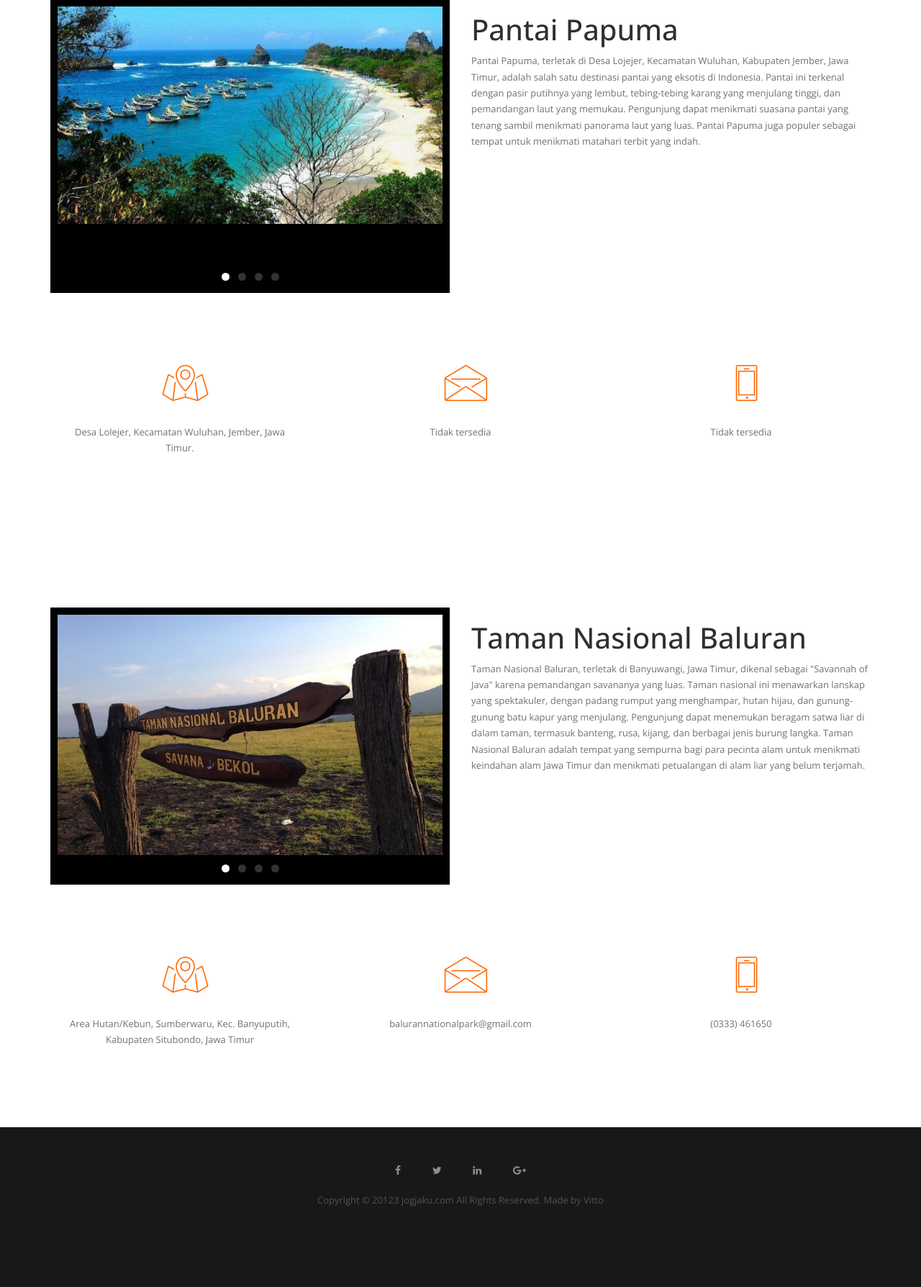
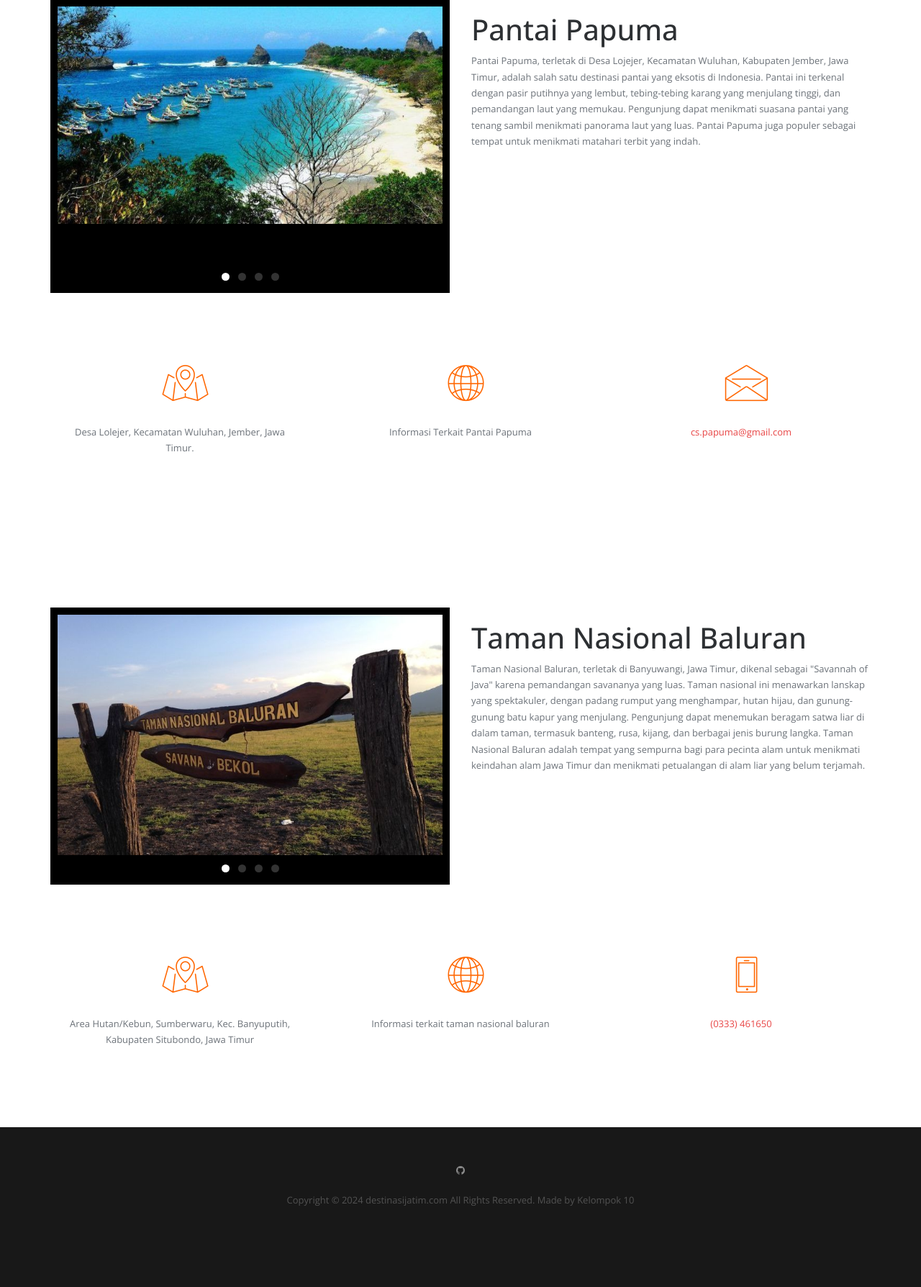
Before and after one commit to mulyani07/UAS-PEMWEB, a PHP site: page /wisataalam.php in a window 1280 px wide. Shown: the part 2103-3891 px from the top of the page at 72% size. Run offline with PHP 8.4, Linux system fonts and the light colour scheme; data that the repository does not hold is empty; some libraries are stand-ins or nearby versions; some web fonts are replaced.

Commit message:
Add files via upload

```diff
--- a/destinasijatim/wisataalam.php
+++ b/destinasijatim/wisataalam.php
@@ -132,19 +132,28 @@ $events = $req->fetchAll();
       <section id="services" class="services service-section">
             <div class="container">
               <div class="row">
-                <div class="col-md-4 col-sm-6 services text-center"> <span class="icon icon-map" style="color:#F60"></span>
+                <div class="col-md-4 col-sm-6 services text-center">
+                <a href="https://maps.app.goo.gl/ivFbfQpcd6tio3Xa8" target="_blank">
+                <span class="icon icon-map" style="color:#F60"></span>
+                </a>
                   <div class="services-content">
                     <p>kawasan hutan petak C Desa Kalianyar, Kecamatan Sempol, Kabupaten Bondowoso.</p>
                   </div>
                 </div>
-                <div class="col-md-4 col-sm-6 services text-center"> <span class="icon icon-envelope" style="color:#F60"></span>
+                <div class="col-md-4 col-sm-6 services text-center">
+                <a href="https://www.tiket.bbksdajatim.org/" target="_blank">
+                <span class="icon icon-global" style="color:#F60"></span>
+                </a>
                   <div class="services-content">
-                    <p>info@exploreijen.com</p>
+                    <p>Informasi terkait kawah ijen</p>
                   </div>
                 </div>
-                <div class="col-md-4 col-sm-6 services text-center"> <span class="icon icon-phone" style="color:#F60"></span>
+                <div class="col-md-4 col-sm-6 services text-center">
+                <a href="https://wa.me/6281220180930" target="_blank">
+                <span class="icon icon-phone" style="color:#F60"></span>
+                </a>
                   <div class="services-content">
-                    <p>+62 87-784-300-500</p>
+                    <p>+6281220180930</p>
                   </div>
                 </div>
               </div>
@@ -188,19 +197,28 @@ $events = $req->fetchAll();
     <section id="services" class="services service-section">
             <div class="container">
               <div class="row">
-                <div class="col-md-4 col-sm-6 services text-center"> <span class="icon icon-map" style="color:#F60"></span>
+                <div class="col-md-4 col-sm-6 services text-center">
+                <a href="https://maps.app.goo.gl/mDfvM4g5yKs6WiFA6" target="_blank">
+                <span class="icon icon-map" style="color:#F60"></span>
+                </a>
                   <div class="services-content">
                     <p>Cemoro Lawang, Desa Ngadisari, Kec. Sukapura, Kabupaten Probolinggo , Jawa Timur.</p>
                   </div>
                 </div>
-                <div class="col-md-4 col-sm-6 services text-center"> <span class="icon icon-envelope" style="color:#F60"></span>
+                <div class="col-md-4 col-sm-6 services text-center">
+                <a href="https://www.bromo.my.id/p/paket-wisata-gunung-bromo.html" target="_blank">
+                  <span class="icon icon-global" style="color:#F60"></span>
+                  </a>
                   <div class="services-content">
-                    <p>agentwisatabromo@gmail.com</p>
+                    <p>Informasi terkait gunung bromo</p>
                   </div>
                 </div>
-                <div class="col-md-4 col-sm-6 services text-center"> <span class="icon icon-phone" style="color:#F60"></span>
+                <div class="col-md-4 col-sm-6 services text-center">
+                <a href="https://wa.me/6282386300500" target="_blank">
+                  <span class="icon icon-phone" style="color:#F60"></span>
+                  </a>
                   <div class="services-content">
-                    <p>+62 813-3289-9993</p>
+                    <p>+6282386300500</p>
                   </div>
                 </div>
               </div>
@@ -244,20 +262,29 @@ $events = $req->fetchAll();
     <section id="services" class="services service-section">
             <div class="container">
               <div class="row">
-                <div class="col-md-4 col-sm-6 services text-center"> <span class="icon icon-map" style="color:#F60"></span>
+                <div class="col-md-4 col-sm-6 services text-center">
+                <a href="https://maps.app.goo.gl/LfR6xDizedXmGVjm6" target="_blank">
+                <span class="icon icon-map" style="color:#F60"></span>
+                </a>
                   <div class="services-content">
                     <p>Desa Lolejer, Kecamatan Wuluhan, Jember, Jawa Timur.</p>
                   </div>
                 </div>
-                <div class="col-md-4 col-sm-6 services text-center"> <span class="icon icon-envelope" style="color:#F60"></span>
+                <div class="col-md-4 col-sm-6 services text-center">
+                  <a href="https://www.nativeindonesia.com/pantai-papuma/" target="_blank">
+                  <span class="icon icon-global" style="color:#F60"></span>
+                  </a>
                   <div class="services-content">
-                    <p>Tidak tersedia</p>
+                    <p>Informasi Terkait Pantai Papuma</p>
                   </div>
                 </div>
-                <div class="col-md-4 col-sm-6 services text-center"> <span class="icon icon-phone" style="color:#F60"></span>
-                  <div class="services-content">
-                    <p>Tidak tersedia</p>
-                  </div>
+                <div class="col-md-4 col-sm-6 services text-center">
+                <span class="icon icon-envelope" style="color:#F60"></span>
+                <div class="services-content">
+                <p><a href="mailto:cs.papuma@gmail.com">cs.papuma@gmail.com</a></p>
+              </div>
+              </div>
+
                 </div>
               </div>
             </div>
@@ -300,19 +327,27 @@ $events = $req->fetchAll();
     <section id="services" class="services service-section">
             <div class="container">
               <div class="row">
-                <div class="col-md-4 col-sm-6 services text-center"> <span class="icon icon-map" style="color:#F60"></span>
+                <div class="col-md-4 col-sm-6 services text-center">
+                  <a href="https://maps.app.goo.gl/yyRpgikUn5fXwxZV9" target="_blank">
+                  <span class="icon icon-map" style="color:#F60"></span>
+                  </a>
                   <div class="services-content">
                     <p>Area Hutan/Kebun, Sumberwaru, Kec. Banyuputih, Kabupaten Situbondo, Jawa Timur</p>
                   </div>
                 </div>
-                <div class="col-md-4 col-sm-6 services text-center"> <span class="icon icon-envelope" style="color:#F60"></span>
+                <div class="col-md-4 col-sm-6 services text-center">
+                <a href="https://balurannationalpark.id/" target="_blank">
+                  <span class="icon icon-global" style="color:#F60"></span>
+                </a>
                   <div class="services-content">
-                    <p>balurannationalpark@gmail.com</p>
+                    <p>Informasi terkait taman nasional baluran</p>
                   </div>
                 </div>
-                <div class="col-md-4 col-sm-6 services text-center"> <span class="icon icon-phone" style="color:#F60"></span>
-                  <div class="services-content">
-                    <p>(0333) 461650</p>
+                <div class="col-md-4 col-sm-6 services text-center">
+                <span class="icon icon-phone" style="color:#F60"></span>
+                <div class="services-content">
+                <p><a href="tel:+62333461650">(0333) 461650</a></p>
+              </div>
                   </div>
                 </div>
               </div>
@@ -336,13 +371,11 @@ $events = $req->fetchAll();
   <div class="footer-top section">
     <div class="container" align="center">
       <div class="row">
-        <a style="padding:20px"; href="#"><i class="fa fa-facebook"></i></a>
-        <a style="padding:20px"; href="#"><i class="fa fa-twitter"></i></a>
-        <a style="padding:20px"; href="#"><i class="fa fa-linkedin"></i></a>
-        <a style="padding:20px"; href="#"><i class="fa fa-google-plus"></i></a>
+        <a style="padding:20px"; href="https://github.com/mulyani07/UAS-PEMWEB"><i class="fa fa-github"></i></a>
+
         <br>
         <br>
-<p>Copyright © 20123 jogjaku.com All Rights Reserved. Made by Vitto
+<p>Copyright © 2024 destinasijatim.com All Rights Reserved. Made by Kelompok 10
       </div>
     </div>
   </div>
```
